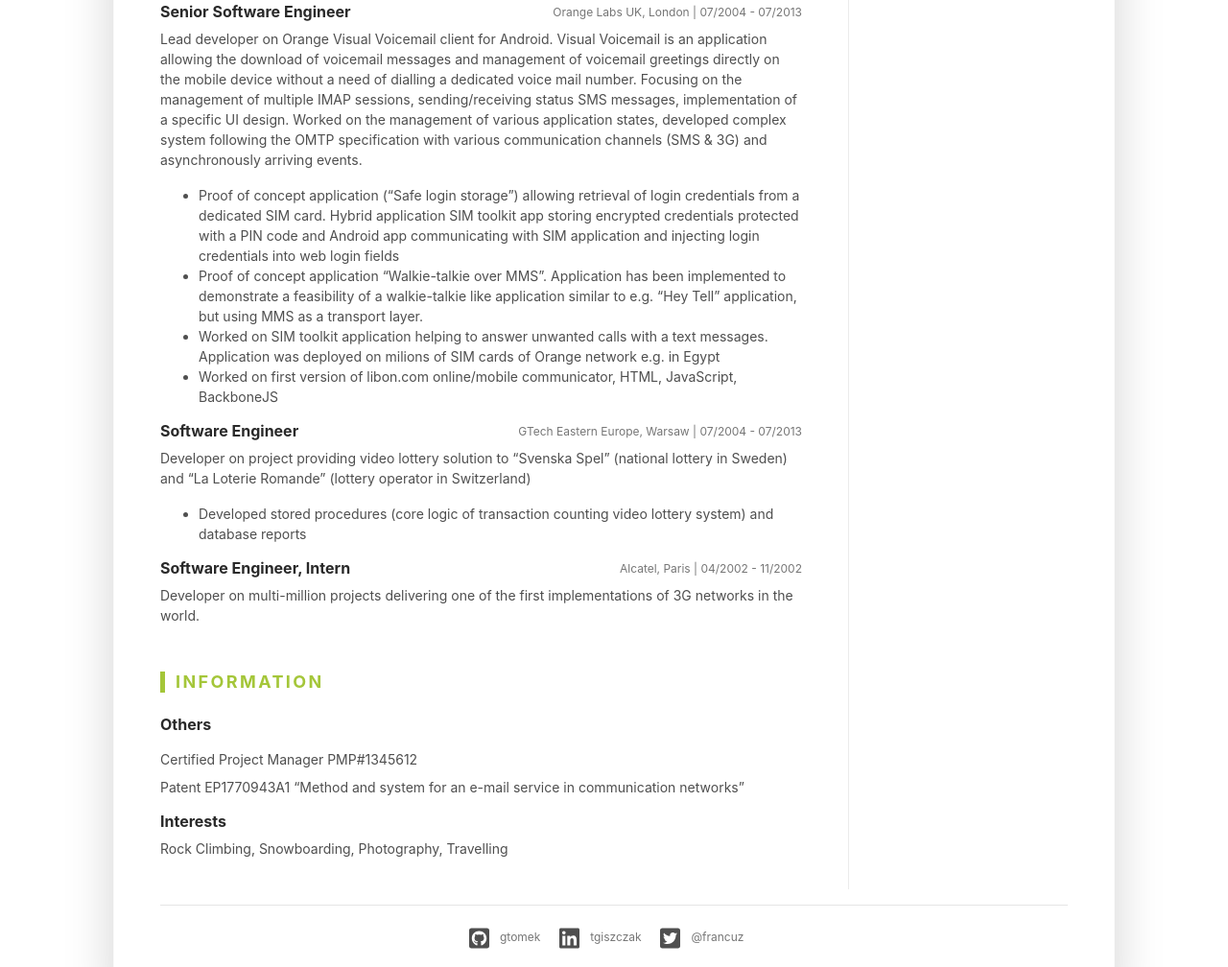
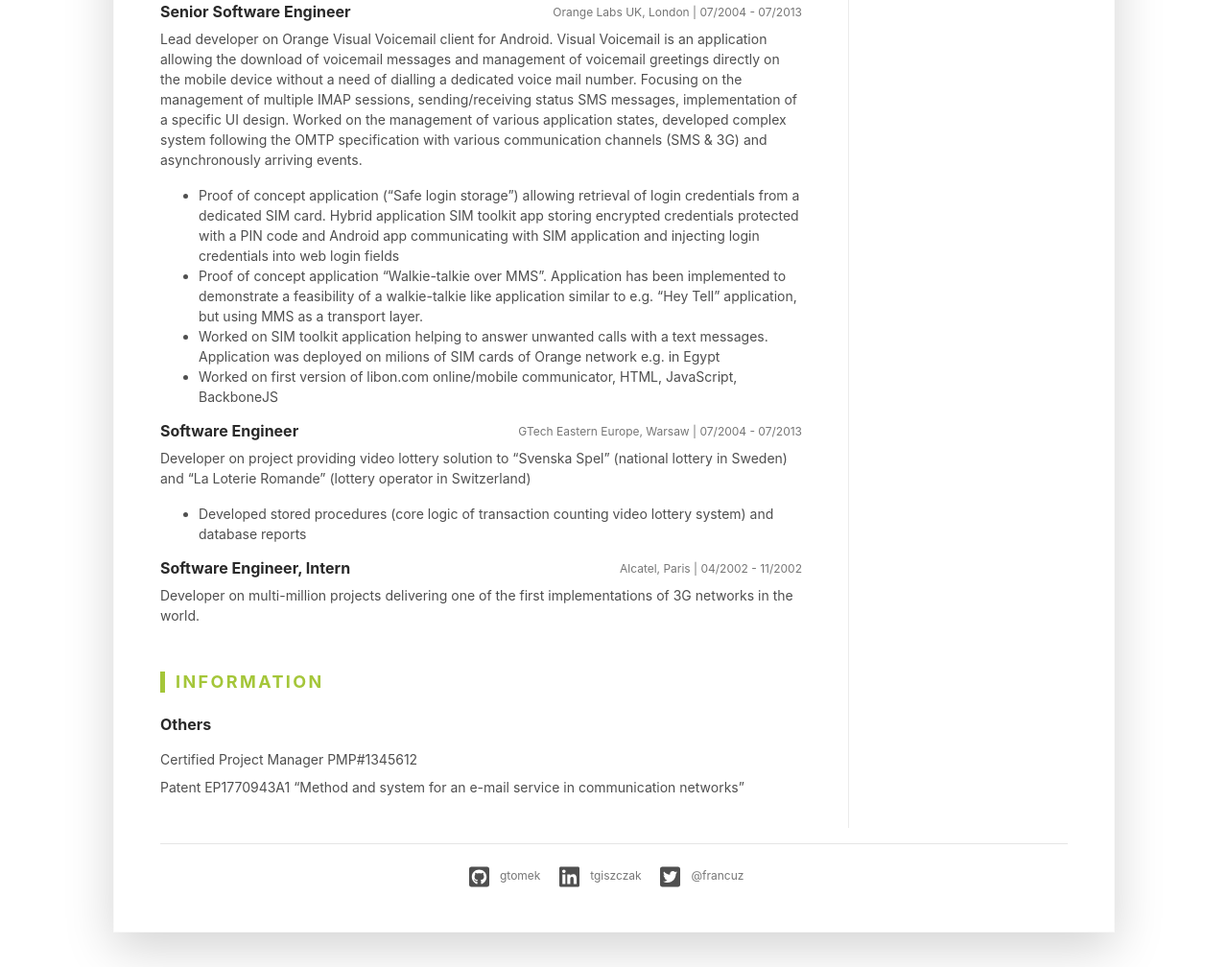
Before and after one commit to gtomek/gtomek.github.io, a plain HTML site: page index.html in a window 1280 px wide. Shown: the part 1789-2797 px from the top of the page at 96% size. Drawn offline with Linux system fonts and the light colour scheme.

Commit message:
Updated header wording, removed bottom interests section

```diff
--- a/index.html
+++ b/index.html
@@ -83,7 +83,7 @@
 
 
                         <div class="media-body text-left">
-                            <p class="mb-0">Talented Lead Android Developer with a proven track record of implementation and leading the development of innovative applications. As a developer, I love clean, self-explanatory code, UI designfollowing platform specific guidelines and providing a smooth user experience. I follow the develop-ment of new technologies and regularly participate in local technology meet-ups.</p>
+                            <p class="mb-0">Talented Lead Android Developer with a proven track record of implementation and leading the development of innovative applications. As a developer, I love clean, self-explanatory code, UI designfollowing platform specific guidelines and providing a smooth user experience. I follow the development of new technologies and regularly participate in local technology meetups.</p>
                         </div>
 
                     </div>
@@ -312,18 +312,6 @@
                                     </div>
                                 </div>
 
-                                <div class="item mb-3">
-                                    <div class="item-heading row align-items-center mb-2">
-                                        <h4 class="item-title col-12 col-md-12 col-lg-12 mb-2 mb-md-0">Interests</h4>
-                                    </div>
-                                    <div class="item-content">
-                                        <p>Rock Climbing, Snowboarding, Photography, Travelling</p>
-                                        <ul class="list-unstyled resume-skills-list">
-
-                                        </ul>
-                                    </div>
-                                </div>
-
 
                             </section>
 
```
